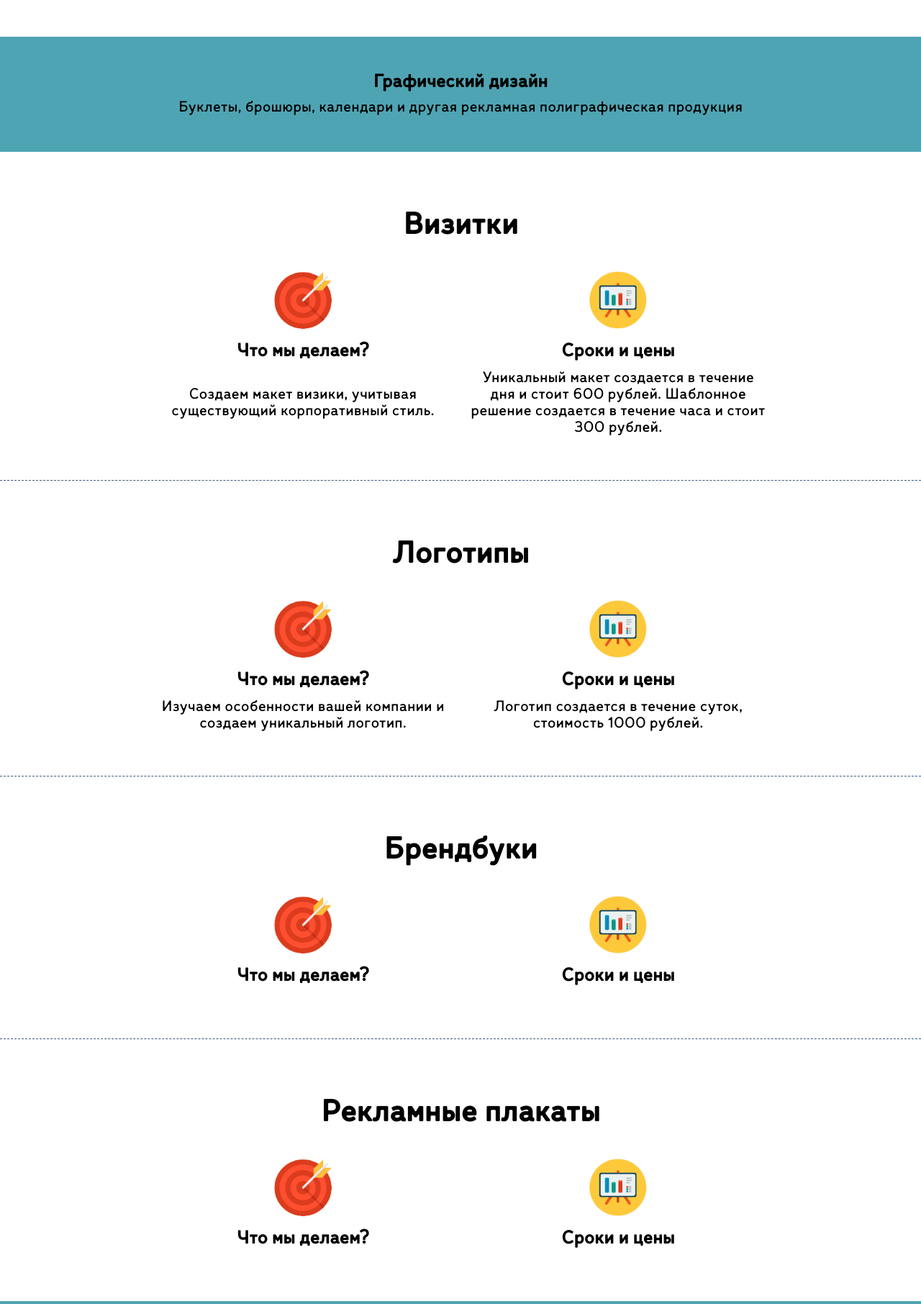
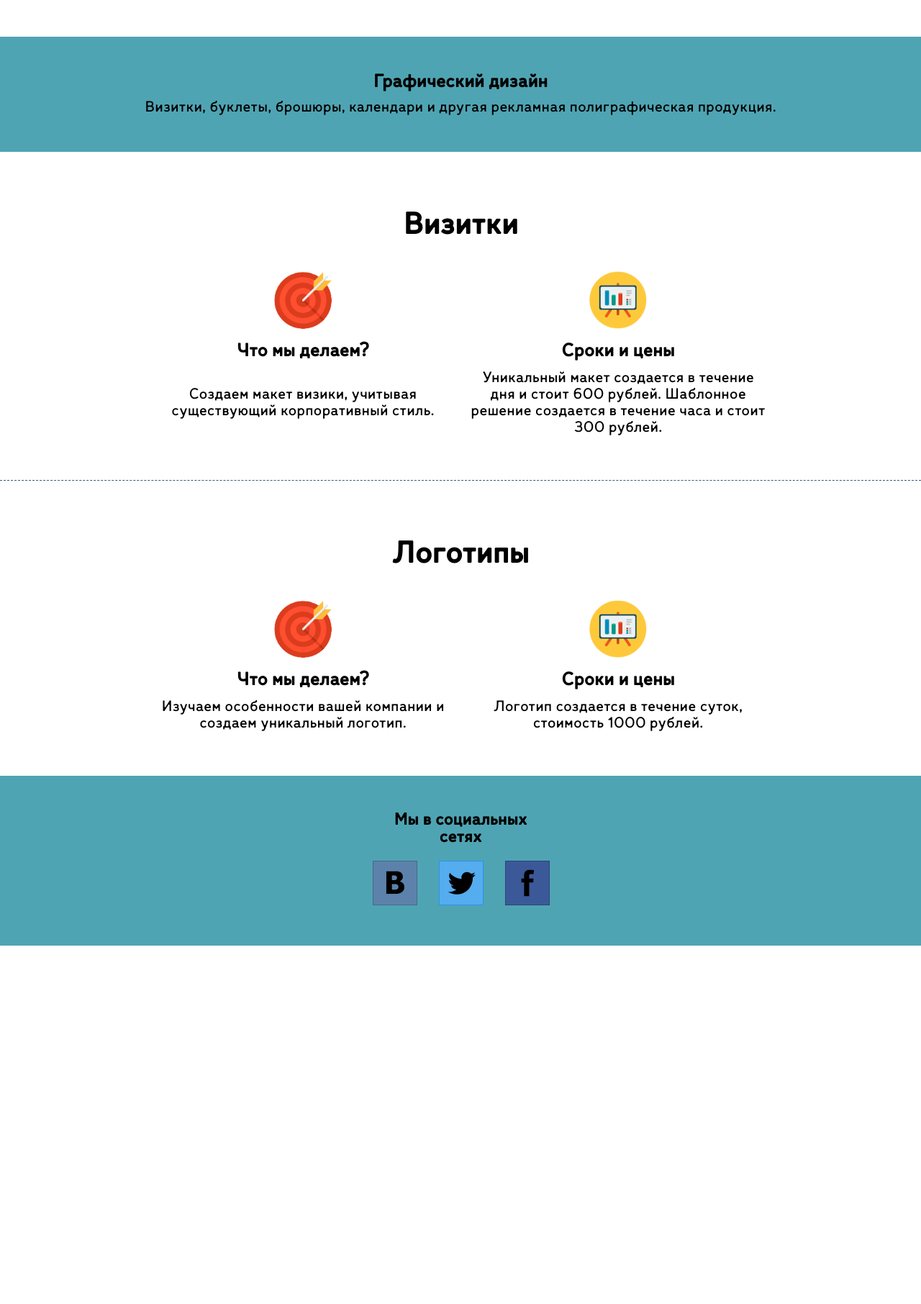
Before and after one commit to AkpoFlash/just-space, a PHP site: page /design.php in a window 1280 px wide. Shown: the part 1314-3126 px from the top of the page at 72% size. After the commit the page ends 2628 px from the top, so only its background shows below. Run offline with PHP 8.4, Linux system fonts and the light colour scheme; some libraries are stand-ins or nearby versions.

Commit message:
Убрал не нужные разделы.

```diff
--- a/design.php
+++ b/design.php
@@ -72,7 +72,7 @@
 
 		<div class="marker">
 			<span id="polygraphy">Графический дизайн</span>
-			Буклеты, брошюры, календари и другая рекламная полиграфическая продукция
+			Визитки, буклеты, брошюры, календари и другая рекламная полиграфическая продукция.
 		</div>
 
 		<div class="article">
@@ -119,41 +119,6 @@
 			</table>
 		</div>
 
-		<div class="article">
-			<h1>Брендбуки</h1>
-			<table class="services-list">
-				<tr>
-					<td><img src="img/current.png" height="80" width="80"></td>
-					<td><img src="img/graph.png" height="80" width="80"></td>
-				</tr>
-				<tr>
-					<th>Что мы делаем?</th>
-					<th>Сроки и цены</th>
-				</tr>
-				<tr>
-					<td></td>
-					<td></td>
-				</tr>
-			</table>
-		</div>
-
-		<div class="article">
-			<h1>Рекламные плакаты</h1>
-			<table class="services-list">
-				<tr>
-					<td><img src="img/current.png" height="80" width="80"></td>
-					<td><img src="img/graph.png" height="80" width="80"></td>
-				</tr>
-				<tr>
-					<th>Что мы делаем?</th>
-					<th>Сроки и цены</th>
-				</tr>
-				<tr>
-					<td></td>
-					<td></td>
-				</tr>
-			</table>
-		</div>
 <?
 	require_once($_SERVER['DOCUMENT_ROOT']."/include/footer.php");
 ?>
```
